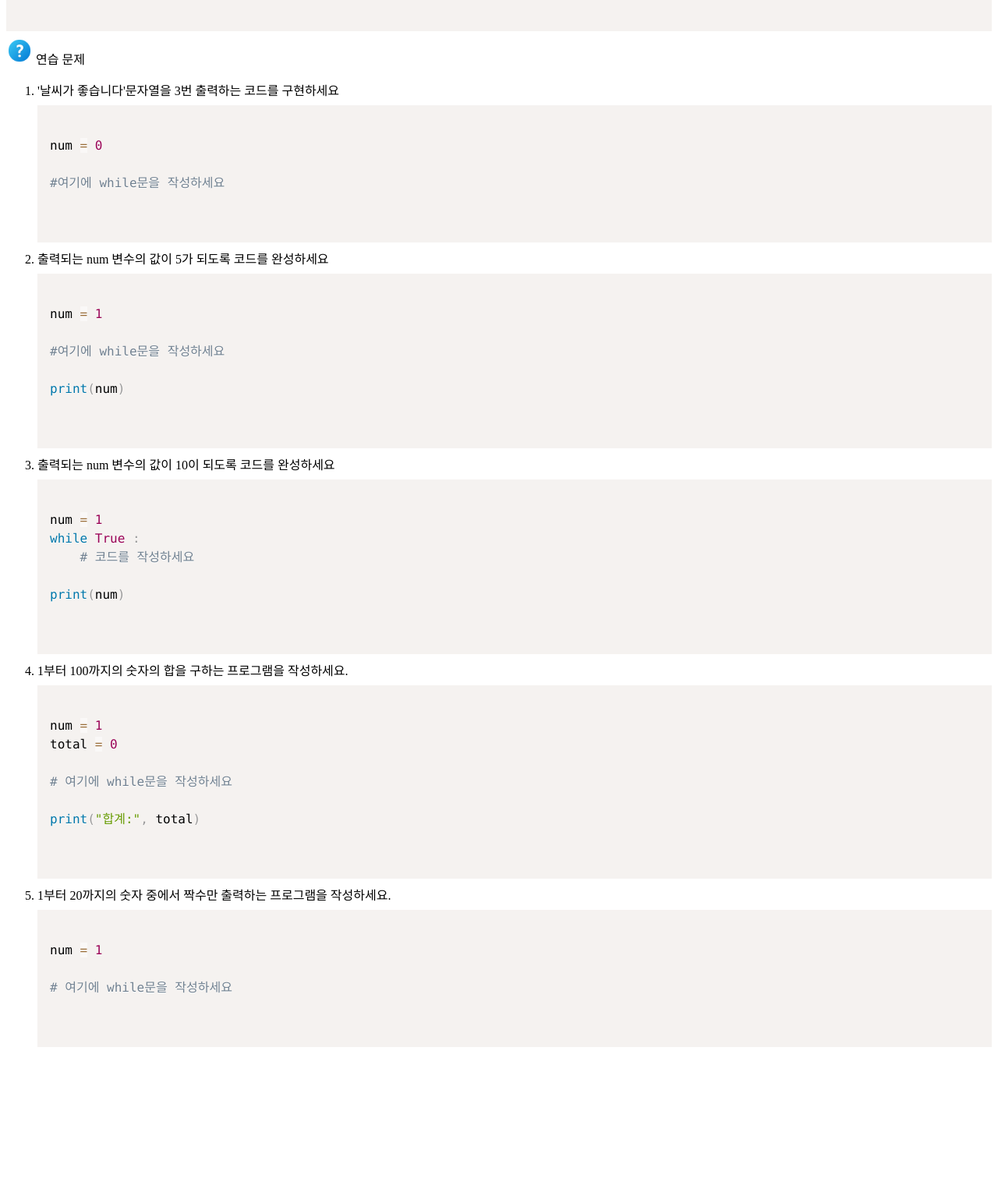
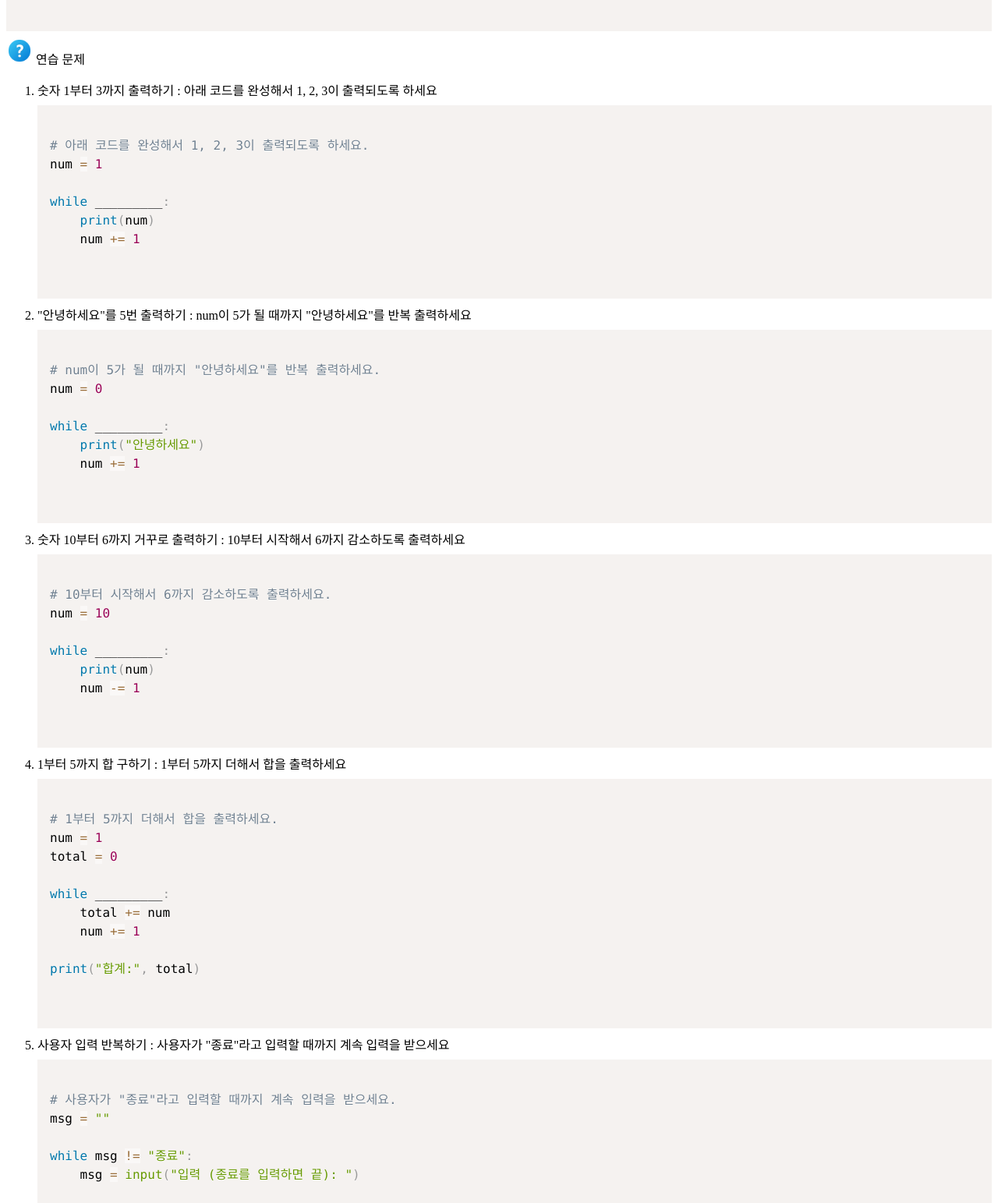
Before and after one commit to purum01/pygpt, a plain HTML site: page menu5_3.html in a window 1280 px wide. Shown: the part 2532-4075 px from the top of the page at 78% size. Before the commit the page ends 3891 px from the top, so only its background shows below. Drawn offline with nearby package versions, Linux system fonts and the light colour scheme.

Commit message:
Add files via upload

```diff
--- a/menu5_3.html
+++ b/menu5_3.html
@@ -109,66 +109,78 @@ while True:
         <div class="faq-answer">
             <ol>
 
-                <li class="m1"> '날씨가 좋습니다'문자열을 3번 출력하는 코드를 구현하세요</li>
+                <li class="m1"> 숫자 1부터 3까지 출력하기 : 아래 코드를 완성해서 1, 2, 3이 출력되도록 하세요 </li>
+
                     <div class="highlight">
                         <pre contenteditable="true">
                             <code class="language-python">
-num = 0
+# 아래 코드를 완성해서 1, 2, 3이 출력되도록 하세요.
+num = 1
 
-#여기에 while문을 작성하세요
+while _________:
+    print(num)
+    num += 1
 </code>
                         </pre>
                     </div>
 
 
-                <li class="m1"> 출력되는 num 변수의 값이 5가 되도록 코드를 완성하세요 </li>
+                <li class="m1"> "안녕하세요"를 5번 출력하기 : num이 5가 될 때까지 "안녕하세요"를 반복 출력하세요  </li>
                     <div class="highlight">
                         <pre contenteditable="true">
                             <code class="language-python">
-num = 1
+# num이 5가 될 때까지 "안녕하세요"를 반복 출력하세요.
+num = 0
 
-#여기에 while문을 작성하세요
-
-print(num)
+while _________:
+    print("안녕하세요")
+    num += 1
                             </code>
                         </pre>
                     </div>
 
-                <li class="m1"> 출력되는 num 변수의 값이 10이 되도록 코드를 완성하세요</li>
+                <li class="m1">숫자 10부터 6까지 거꾸로 출력하기 : 10부터 시작해서 6까지 감소하도록 출력하세요 </li>
                     <div class="highlight">
                         <pre contenteditable="true">
                             <code class="language-python">
-num = 1
-while True :
-    # 코드를 작성하세요
+# 10부터 시작해서 6까지 감소하도록 출력하세요.
+num = 10
 
-print(num)
+while _________:
+    print(num)
+    num -= 1
                             </code>
                         </pre>
                     </div>
 
 
-                <li class="m1"> 1부터 100까지의 숫자의 합을 구하는 프로그램을 작성하세요.</li>
+                <li class="m1"> 1부터 5까지 합 구하기 : 1부터 5까지 더해서 합을 출력하세요</li>
+
                     <div class="highlight">
                         <pre contenteditable="true">
                             <code class="language-python">
+# 1부터 5까지 더해서 합을 출력하세요.
 num = 1
 total = 0
 
-# 여기에 while문을 작성하세요
+while _________:
+    total += num
+    num += 1
 
 print("합계:", total)
                             </code>
                         </pre>
                     </div>
 
-                <li class="m1">1부터 20까지의 숫자 중에서 짝수만 출력하는 프로그램을 작성하세요.</li>
+                <li class="m1">사용자 입력 반복하기 : 사용자가 "종료"라고 입력할 때까지 계속 입력을 받으세요</li>
                     <div class="highlight">
                         <pre contenteditable="true">
                             <code class="language-python">
-num = 1
+# 사용자가 "종료"라고 입력할 때까지 계속 입력을 받으세요.
+msg = ""
 
-# 여기에 while문을 작성하세요
+while msg != "종료":
+    msg = input("입력 (종료를 입력하면 끝): ")
                             </code>
                         </pre>
                     </div>
```
